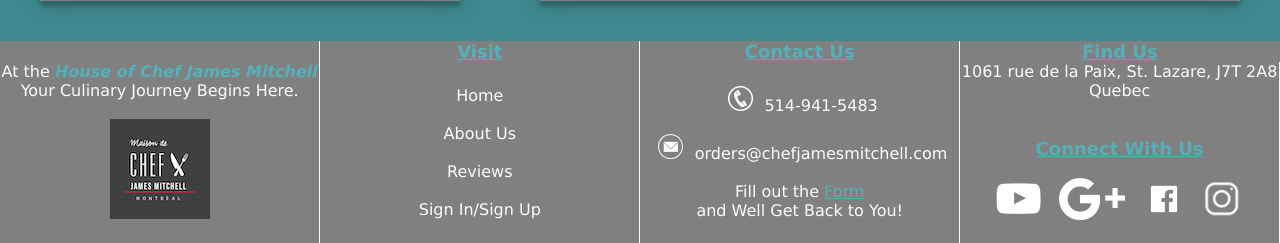
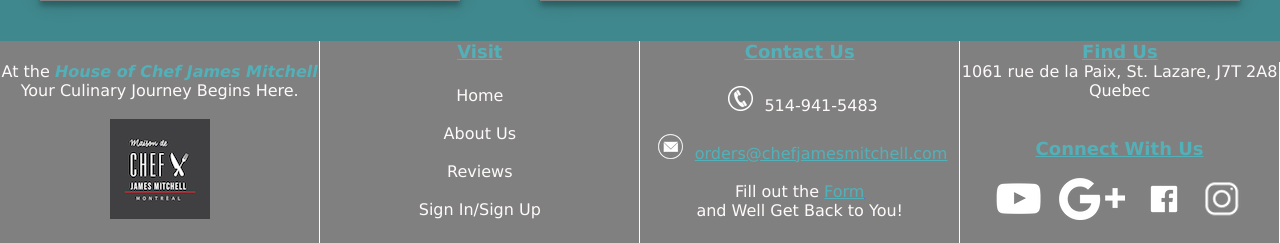
Before and after one commit to saladenicoise/soen-287-br6, a PHP site: page /aboutUs/aboutUs.php in a window 1280 px wide. Shown: the part 593-836 px from the top of the page. Run offline with PHP 8.4, Linux system fonts and the light colour scheme.

Commit message:
slight modification to footer style

```diff
--- a/footer/footer.css
+++ b/footer/footer.css
@@ -72,3 +72,8 @@ span.span3 {
     color:  #52b1b8;
     text-decoration: underline;
 }
+
+#span4{
+    color: #52b1b8;
+    text-decoration: underline;
+}
--- a/footer/footer.php
+++ b/footer/footer.php
@@ -33,7 +33,7 @@
                     alt = "phone"> 514-941-5483 <br><br>
 
                     <a  id = clickable-pics class = "footer" href = "mailto:orders@chefjamesmitchell.com"> <img id = "imgfooter" src = "../footer/footerimages/mail2.png"> </a>
-                    <a class = "footer" href="mailto:orders@chefjamesmitchell.com"> orders@chefjamesmitchell.com </a> <br> <br>
+                    <a class = "footer" href="mailto:orders@chefjamesmitchell.com"> <span id = "span4"> orders@chefjamesmitchell.com</span> </a> <br> <br>
 
                     Fill out the
                     <a href = "../contactUs/contactUs.php"> <span class="span3">Form</span></a>
```
